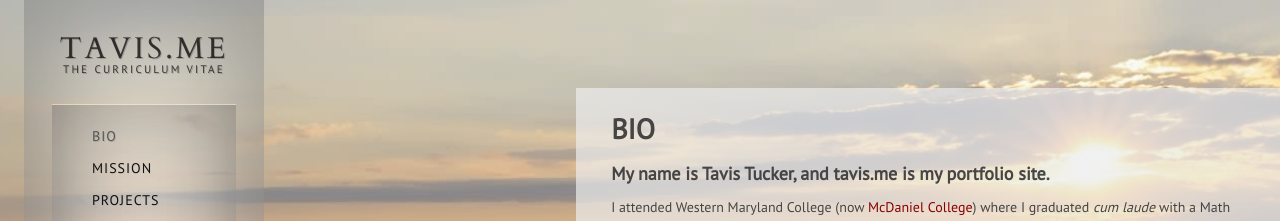
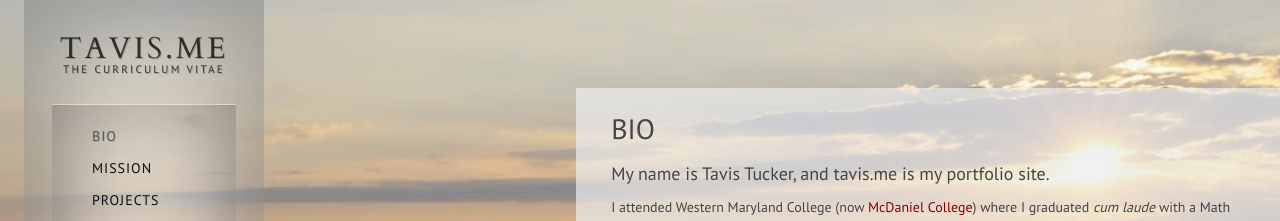
Before and after one commit to ttucker/tavis.me, a Next.js app: page /bio in a window 1280 px wide. Shown: the top 221 px of the page. Built offline with nearby package versions, Linux system fonts and the light colour scheme.

Commit message:
Revert font weight removal

```diff
--- a/styles/globals.scss
+++ b/styles/globals.scss
@@ -50,7 +50,7 @@ article {
 	}
 
 	h3, h4, ol, ul, dl, p, pre { margin: 0 4% 16px; }
-	h3, h4 { font-size: 28px; margin-bottom: 10px; text-transform: uppercase; }
+	h3, h4 { font-size: 28px; font-weight: 400; margin-bottom: 10px; text-transform: uppercase; }
 	h4 { font-size: 18px; text-transform: none; }
 	ol, ul { padding-left: 28px; }
 	ul { list-style-type: square; }
```
